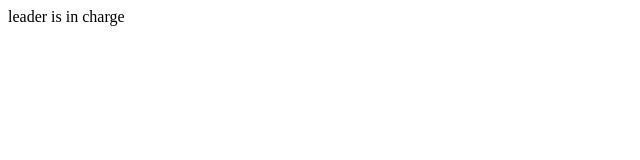
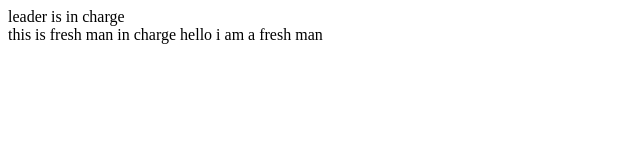
Before and after one commit to Hyoungjae/company_project, a plain HTML site: page index.html in a window 1280 px wide. Shown: the whole page, without its empty margins (0-640 px from the left). Drawn offline with Linux system fonts and the light colour scheme.

Commit message:
freshman commit

```diff
--- a/index.html
+++ b/index.html
@@ -9,5 +9,8 @@
   <nav>
     leader is in charge
   </nav>
+  <main>
+    this is fresh man in charge hello i am a fresh man
+  </main>
 </body>
 </html>
```
